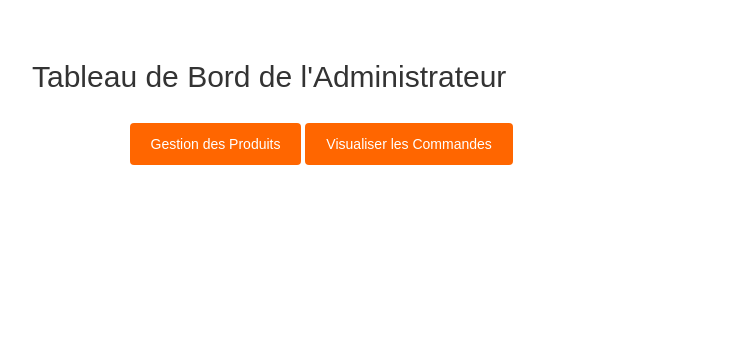
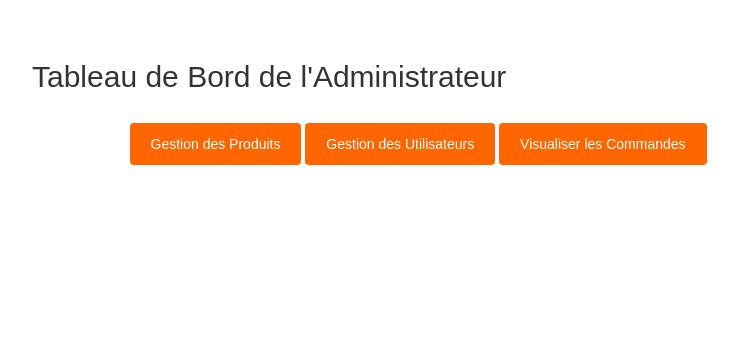
Before and after one commit to jamalbendarhou/projet2_bendarhou_djabali, a PHP site: page /views/admin_dashboard.php in a window 1280 px wide. Shown: the part 67-431 px from the top of the page, without its empty margins (43-781 px from the left). Run offline with PHP 8.4, Linux system fonts and the light colour scheme; data that the repository does not hold is empty; some libraries are stand-ins or nearby versions; some web fonts are replaced.

Commit message:
page users

```diff
--- a/views/admin_dashboard.php
+++ b/views/admin_dashboard.php
@@ -22,7 +22,9 @@
                 <div class="col-lg-10 col-lg-offset-1">
 
                     <a href="manage_products.php" class="btn">Gestion des Produits</a>
+                    <a href="manage_users.php" class="btn">Gestion des Utilisateurs</a>
                     <a href="manage_orders.php" class="btn">Visualiser les Commandes</a>
+
                 </div>
             </div>
         </div>
```
